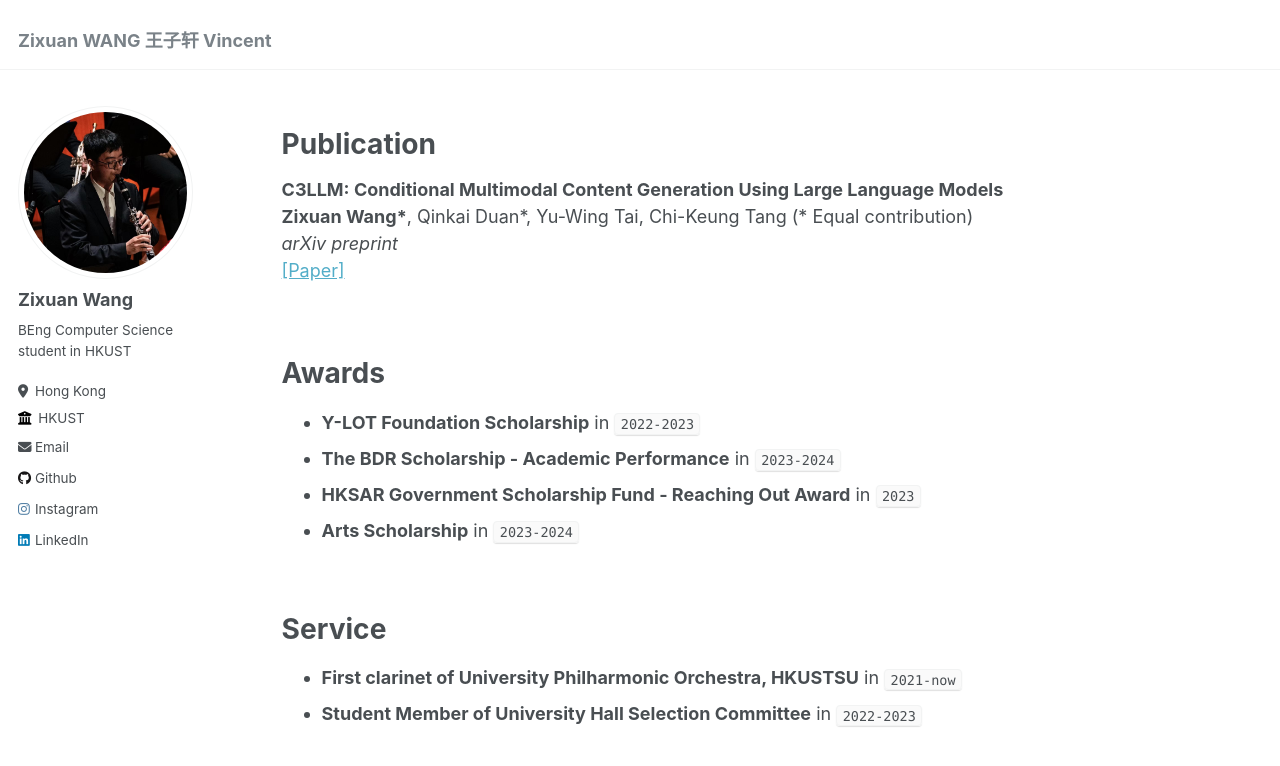
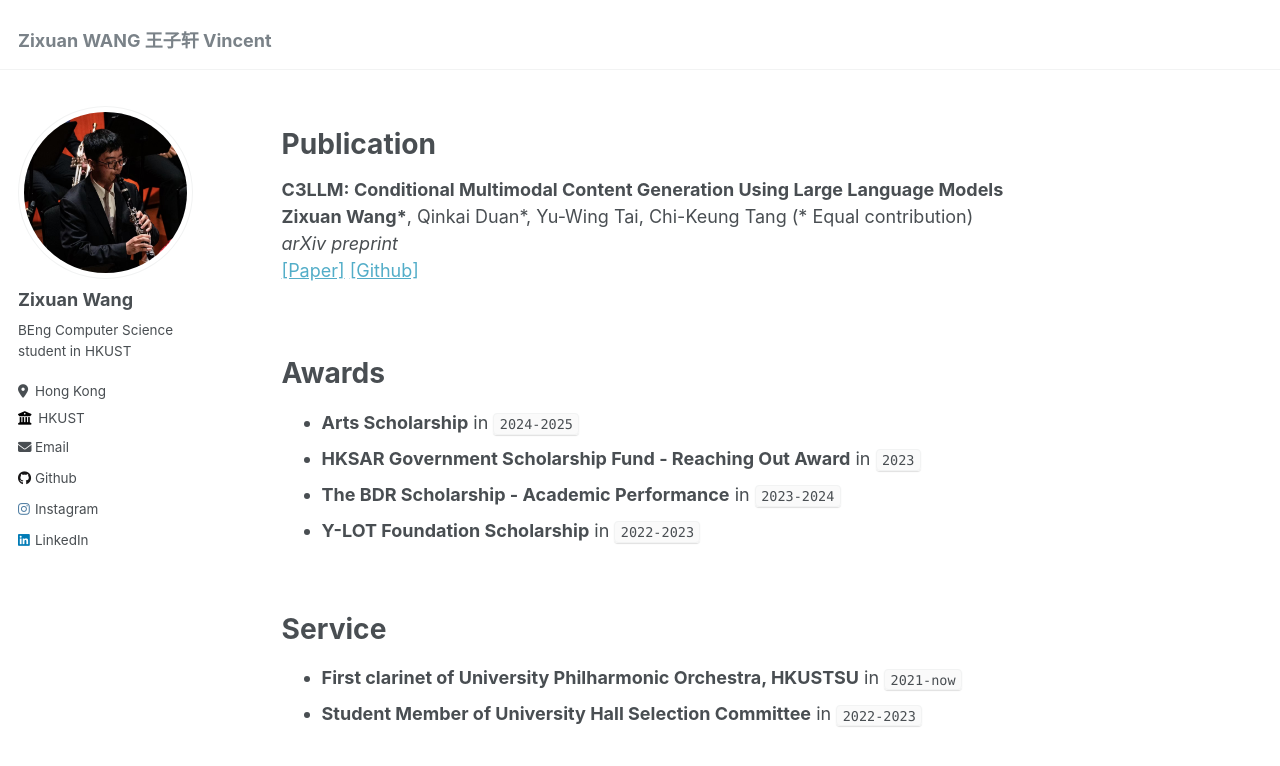
Before and after one commit to Vincent2311/Vincent2311.github.io, a Jekyll site: the page built from _pages/about.md, in a window 1280 px wide and 900 px high, scrolled down 691 px. Shown: the top 766 px of the window. Built offline with Jekyll 4.4.1, drawn with Linux system fonts in a browser that asks for light colours.

Commit message:
Update about.md

```diff
--- a/_pages/about.md
+++ b/_pages/about.md
@@ -37,6 +37,7 @@ Publication
   <em>arXiv preprint</em> <br>
   <span class="links">
   <a href="https://arxiv.org/abs/2405.16136" target="_blank">[Paper]</a>
+  <a href="https://github.com/Vincent2311/C3LLM" target="_blank">[Github]</a>
   </span> </p>
 
 </div>
@@ -45,10 +46,13 @@ Publication
 
 Awards
 ======
+* **Arts Scholarship** in `2024-2025`
+* **HKSAR Government Scholarship Fund - Reaching Out Award** in `2023`
+* **The BDR Scholarship - Academic Performance** in `2023-2024`
 * **Y-LOT Foundation Scholarship** in `2022-2023`
-* **The BDR Scholarship - Academic Performance** in `2023-2024`
-* **HKSAR Government Scholarship Fund - Reaching Out Award** in `2023`
-* **Arts Scholarship** in `2023-2024`
+
+
+
 
 <br>
 
```
